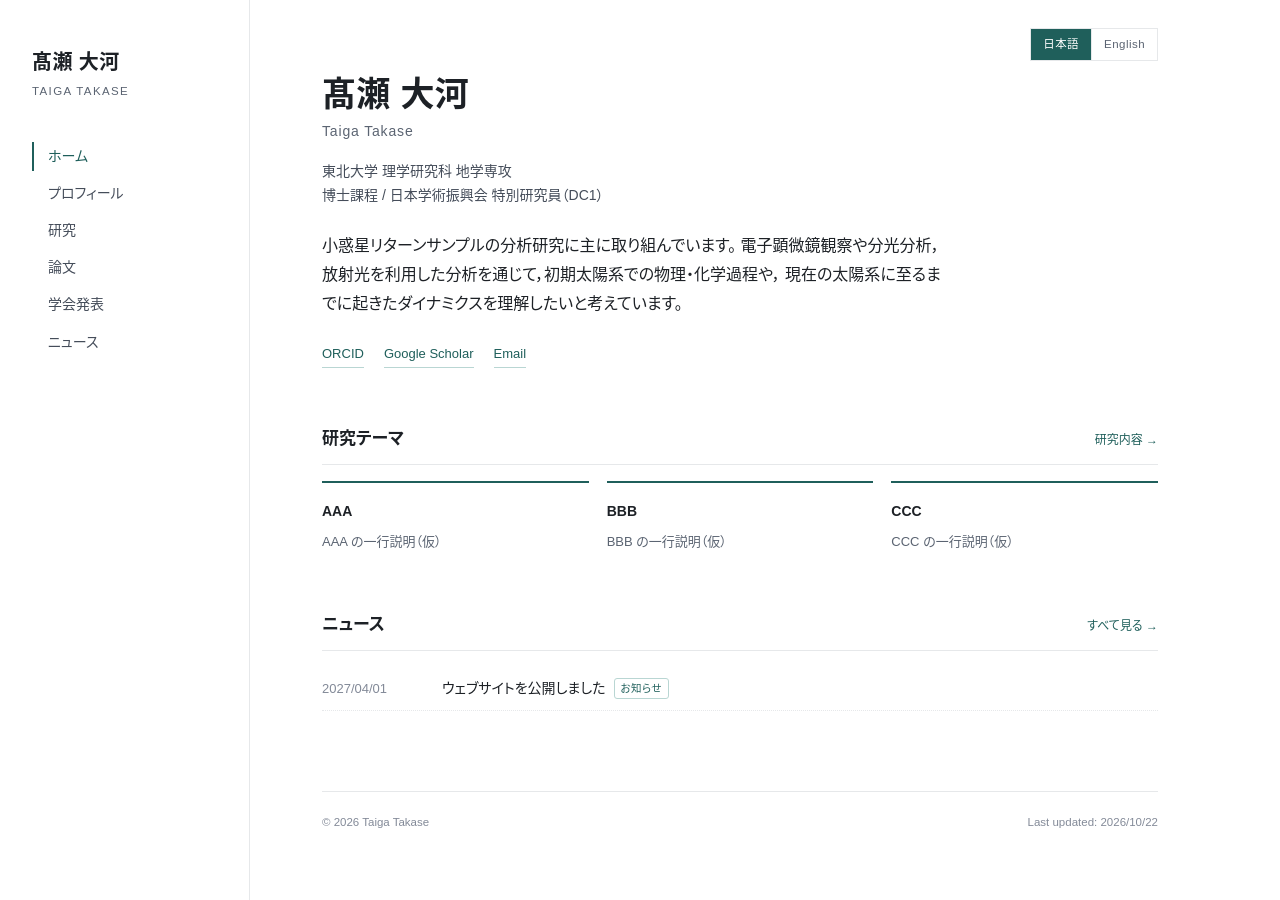
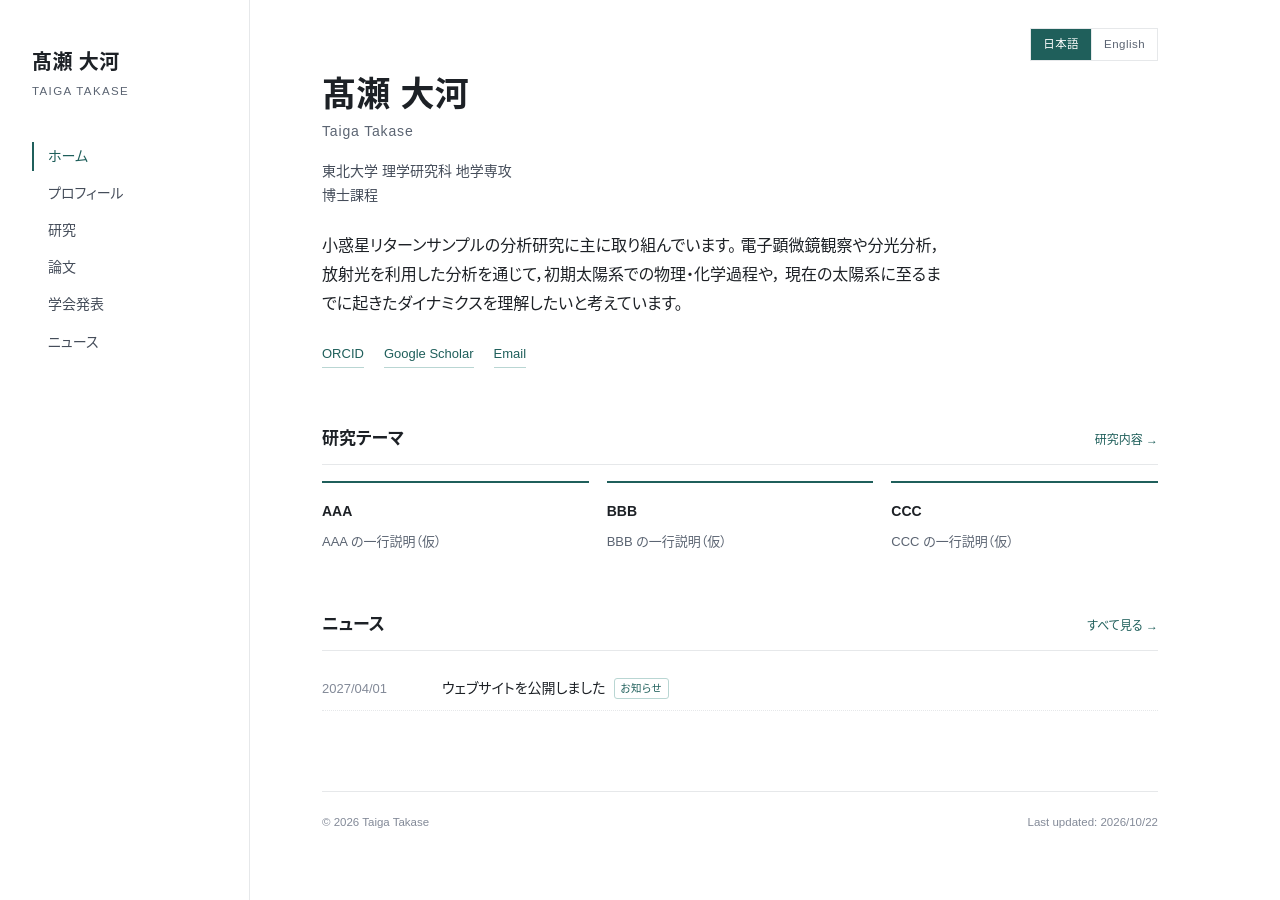
Before and after one commit to takasetaigat1/takasetaigat1.github.io, a Jekyll site: the page built from index.html, in a window 1280 px wide. Built offline with Jekyll 4.4.1, drawn with Linux system fonts in a browser that asks for light colours; some web fonts are replaced.

Commit message:
Home: drop DC1 from position line
Co-Authored-By: Claude Fable 5.1 <noreply@anthropic.com>
Claude-Session: https://claude.ai/code/session_01WJ69PvNMxXwpNZfvYmXkxj

```diff
--- a/_config.yml
+++ b/_config.yml
@@ -13,7 +13,7 @@ author:
   name_en: Taiga Takase
   affiliation_ja: 東北大学 理学研究科 地学専攻
   affiliation_en: Department of Earth Science, Tohoku University
-  position_ja: 博士課程 / 日本学術振興会 特別研究員（DC1）
+  position_ja: 博士課程
   position_en: Ph.D. student
   lab_ja: 初期太陽系進化学研究室
   lab_en: Laboratory for Early Solar System Evolution
```
